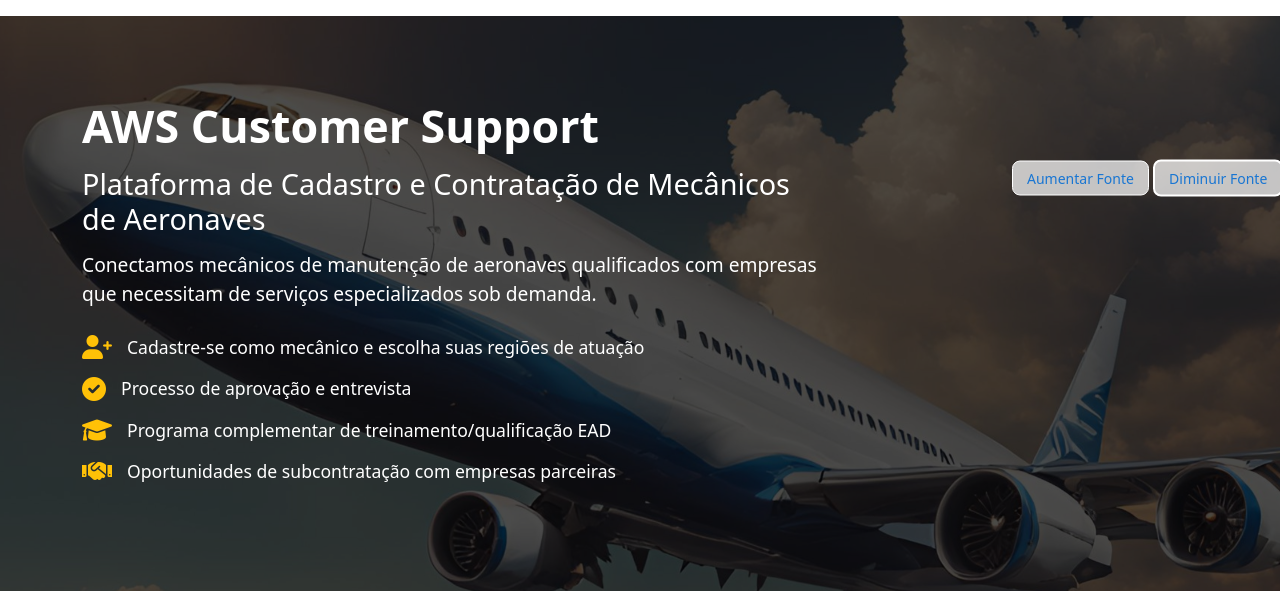
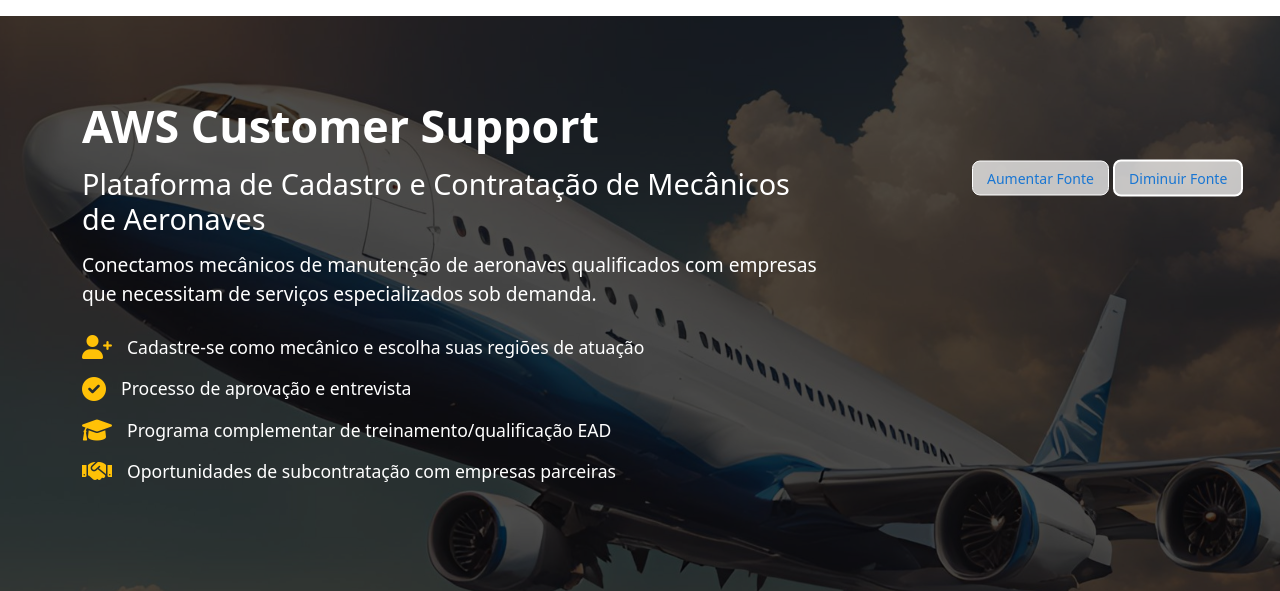
Before and after one commit to mauroue/PI---2024---2, a Django app: page / in a window 1280 px wide. Shown: the part 73-664 px from the top of the page. Run offline with Django 5.2, Linux system fonts and the light colour scheme; the visitor is signed in with stand-in values (Sample User, id 1); some libraries are stand-ins or nearby versions.

Commit message:
Update index.html
Ajuste acessibilidade

```diff
--- a/app/templates/index.html
+++ b/app/templates/index.html
@@ -177,7 +177,7 @@
     .hero-section .container .row .acessibilidade {
         position: fixed;
         top: 32%;
-        left: 1000px;
+        left: 960px;
         transform: translateY(-50%);
     }
 
```
